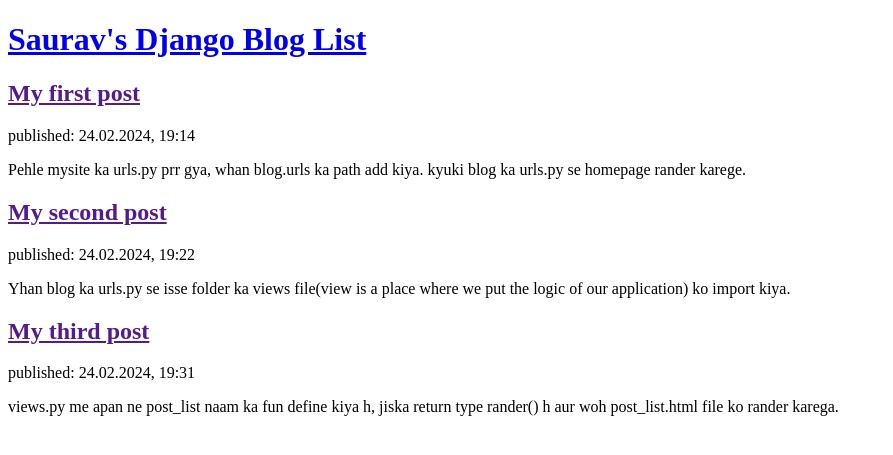
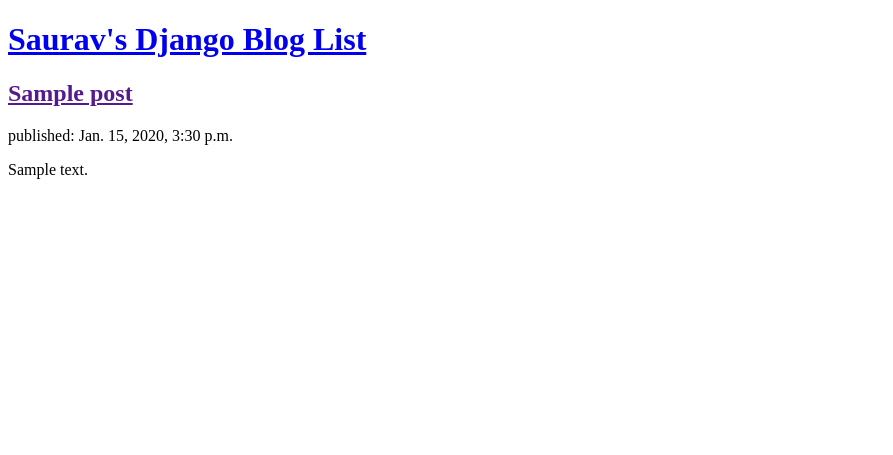
Before and after one commit to SauravKumar1822/DjangoProject, a Django app: page / in a window 1280 px wide. Shown: the top 455 px of the page, without its empty margins (0-893 px from the left). Run offline with Django 3.2, Linux system fonts and the light colour scheme; tables that the repository leaves empty hold one stand-in row (values such as "Sample post").

Commit message:
Modified templates(post_list.html) to display posts from database.

```diff
--- a/blog/templates/blog/post_list.html
+++ b/blog/templates/blog/post_list.html
@@ -7,23 +7,12 @@
         <header>
             <h1><a href="/">Saurav's Django Blog List</a></h1>
         </header>
-
-        <article>
-            <h2><a href="">My first post</a></h2>
-            <time>published: 24.02.2024, 19:14</time>
-            <p>Pehle mysite ka urls.py prr gya, whan blog.urls ka path add kiya. kyuki blog ka urls.py se homepage rander karege.</p>
-        </article>
-
-        <article>
-            <h2><a href="">My second post</a></h2>
-            <time>published: 24.02.2024, 19:22</time>
-            <p>Yhan blog ka urls.py se isse folder ka views file(view is a place where we put the logic of our application) ko import kiya.</p>
-        </article>
-
-        <article>
-            <h2><a href="">My third post</a></h2>
-            <time>published: 24.02.2024, 19:31</time>
-            <p>views.py me apan ne post_list naam ka fun define kiya h, jiska return type rander() h aur woh post_list.html file ko rander karega.</p>
-        </article>
+        {% for post in posts %}
+            <article>
+                <h2><a href="">{{ post.title }}</a></h2>
+                <time>published: {{ post.published_date }}</time>
+                <p>{{ post.text|linebreaksbr }}</p>
+            </article>
+        {% endfor %}
     </body>
 </html>
--- a/blog/views.py
+++ b/blog/views.py
@@ -1,5 +1,7 @@
 from django.shortcuts import render
+from django.utils import timezone
+from .models import Post
 
-# Create your views here.
 def post_list(request):
-    return render(request, 'blog/post_list.html', {})
+    posts = Post.objects.filter(published_date__lte=timezone.now()).order_by('published_date')
+    return render(request, 'blog/post_list.html', {'posts': posts})
```
